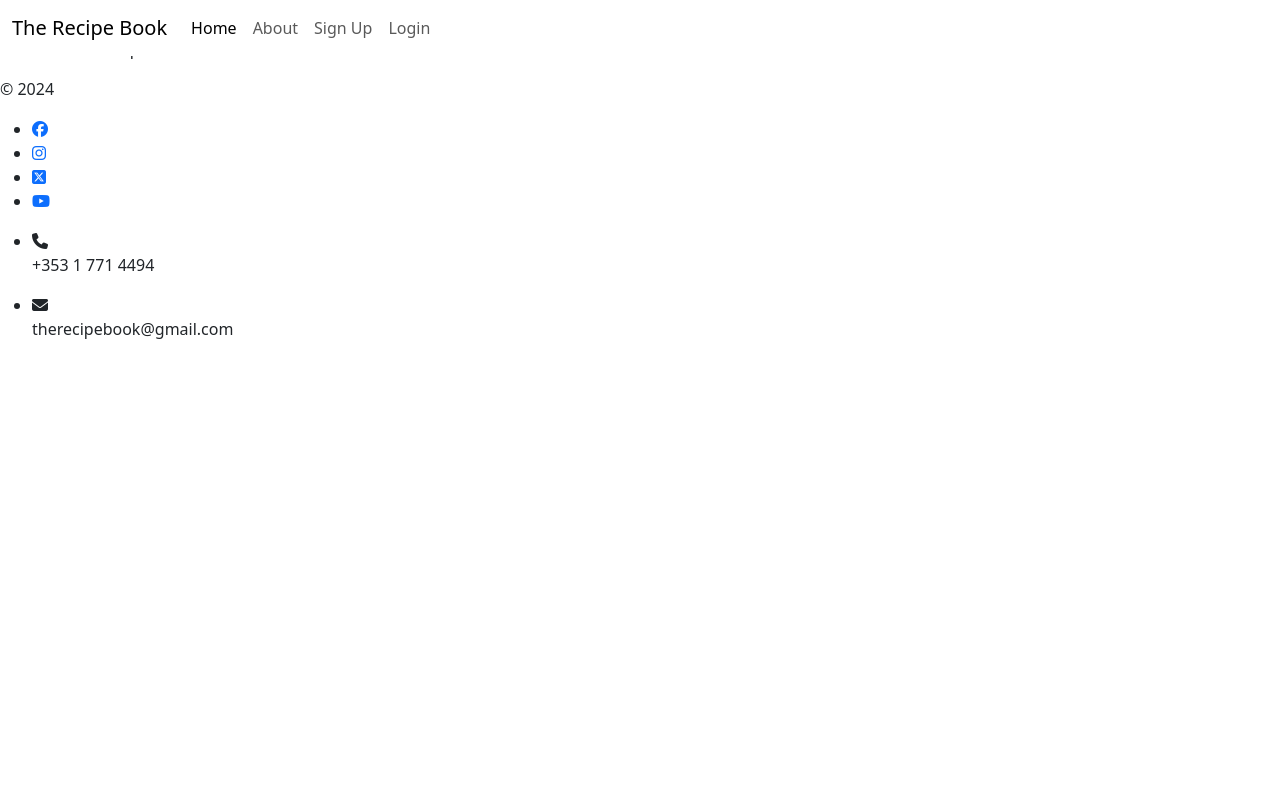
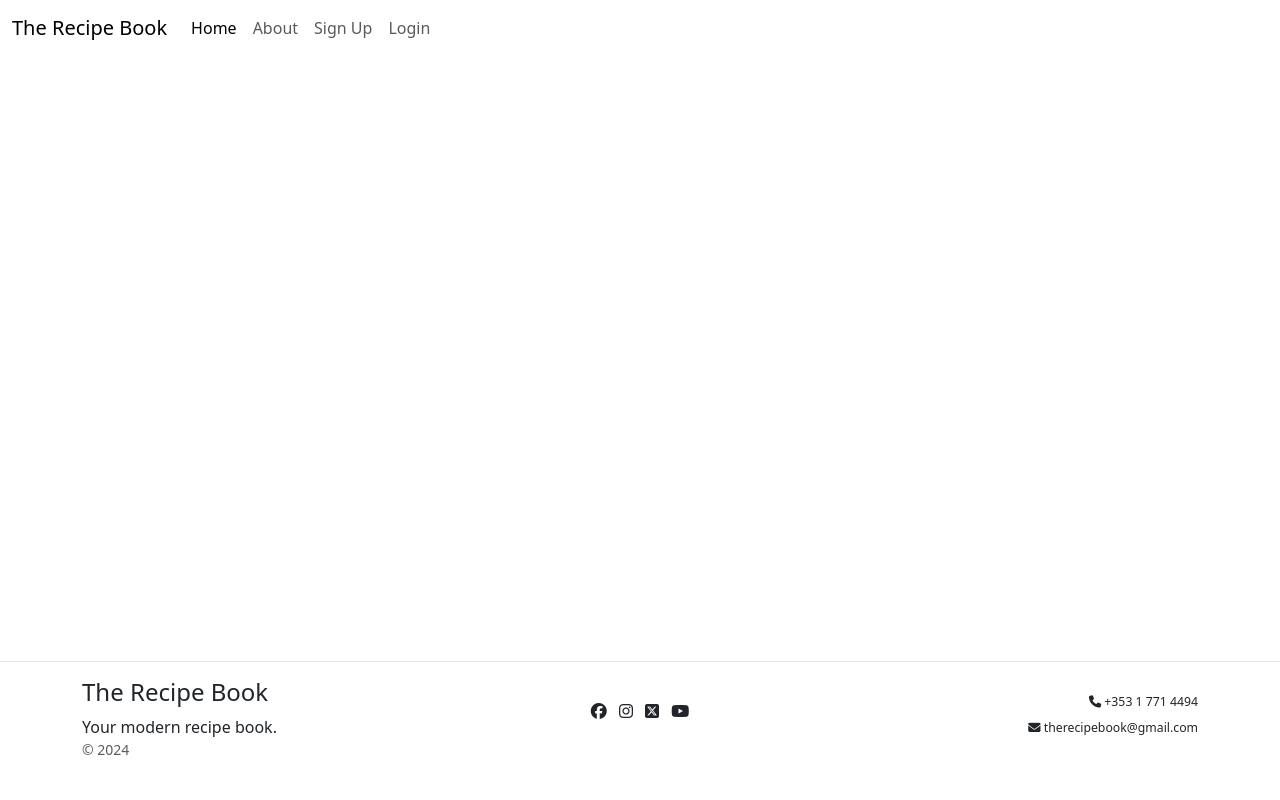
Before and after one commit to cameronk97/The_Recipe_Book, a Django app: template templates/base.html in a window 1280 px wide. Run offline with Django 3.2, Linux system fonts and the light colour scheme; the template is opened without the code that fills it, so the values that code supplies are empty; some libraries are stand-ins or nearby versions.

Commit message:
Add Bootstrap classes to style the footer

```diff
--- a/templates/base.html
+++ b/templates/base.html
@@ -10,7 +10,7 @@
     <link href="https://cdn.jsdelivr.net/npm/bootstrap@5.3.3/dist/css/bootstrap.min.css" rel="stylesheet" integrity="sha384-QWTKZyjpPEjISv5WaRU9OFeRpok6YctnYmDr5pNlyT2bRjXh0JMhjY6hW+ALEwIH" crossorigin="anonymous">
 </head>
 
-<body>
+<body class="d-flex flex-column h-100">
 
     <!-- Navigation -->
     <nav class="navbar fixed-top navbar-expand-lg navbar-light bg-white">
@@ -60,36 +60,40 @@
     </main>
 
     <!-- Footer -->
-    <footer>
-        <div>
+    <footer class="footer mt-auto d-flex flex-wrap justify-content-between align-items-center py-3 my-4 border-top">
+        <div class="container">
+            <div class="row align-items-center">
+                <div class="col-md-4 text-md-start d-none d-md-block">
                     <h4>The Recipe Book</h4>
-            <p>Your modern recipe book.</p>
-            <p>&copy; 2024</p>
+                    <p class="mb-0">Your modern recipe book.</p>
+                    <p class="mb-0 small text-muted">&copy; 2024</p>
                 </div>
-        <div>
-            <ul>
-                <li>
-                    <a href="#"><i class="fa-brands fa-facebook"></i></a>
+                <div class="col-md-4 text-center">
+                    <ul class="list-unstyled list-inline">
+                        <li class="list-inline-item">
+                            <a href="#" class="d-flex justify-content-center mb-md-0 me-md-auto link-dark text-decoration-none"><i class="fa-brands fa-facebook"></i></a>
                         </li>
-                <li>
-                    <a href="#"><i class="fa-brands fa-instagram"></i></a>
+                        <li class="list-inline-item">
+                            <a href="#" class="d-flex justify-content-center mb-md-0 me-md-auto link-dark text-decoration-none"><i class="fa-brands fa-instagram"></i></a>
                         </li>
-                <li>
-                    <a href="#"><i class="fa-brands fa-square-x-twitter"></i></a>
+                        <li class="list-inline-item">
+                            <a href="#" class="d-flex justify-content-center mb-md-0 me-md-auto link-dark text-decoration-none"><i class="fa-brands fa-square-x-twitter"></i></a>
                         </li>
-                <li>
-                    <a href="#"><i class="fa-brands fa-youtube"></i></a>
+                        <li class="list-inline-item">
+                            <a href="#" class="d-flex justify-content-center mb-3 mb-md-0 me-md-auto link-dark text-decoration-none"><i class="fa-brands fa-youtube"></i></a>
                         </li>
                     </ul>
                 </div>
-        <ul>
-            <li>
-                <i class="fa-solid fa-phone"></i><p>+353 1 771 4494</p>
+                <ul class="nav small justify-content-end list-unstyled d-none d-md-block col-md-4 text-md-end">
+                    <li class="mb-md-2">
+                        <p class="mb-1 small"><i class="fa-solid fa-phone"></i> +353 1 771 4494</p>
                     </li>
-            <li>
-                <i class="fa-solid fa-envelope"></i><p>therecipebook@gmail.com</p>
+                    <li class="mb-md-2">
+                        <p class="mb-1 small"><i class="fa-solid fa-envelope"></i> therecipebook@gmail.com</p>
                     </li>
                 </ul>
+            </div>
+        </div>
     </footer>
 
     <script src="https://cdn.jsdelivr.net/npm/bootstrap@5.3.3/dist/js/bootstrap.bundle.min.js" integrity="sha384-YvpcrYf0tY3lHB60NNkmXc5s9fDVZLESaAA55NDzOxhy9GkcIdslK1eN7N6jIeHz" crossorigin="anonymous"></script>
```
Lines whose indentation alone changed are shown as unchanged.
